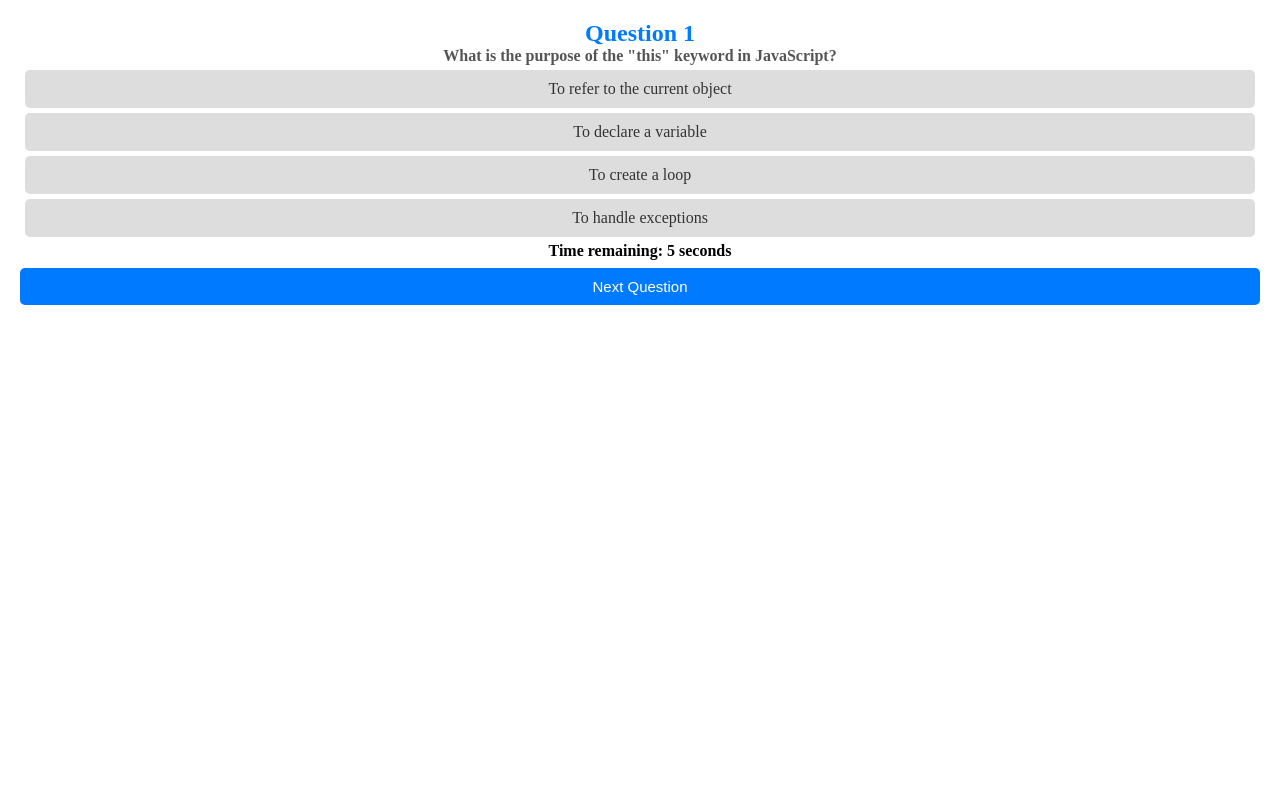
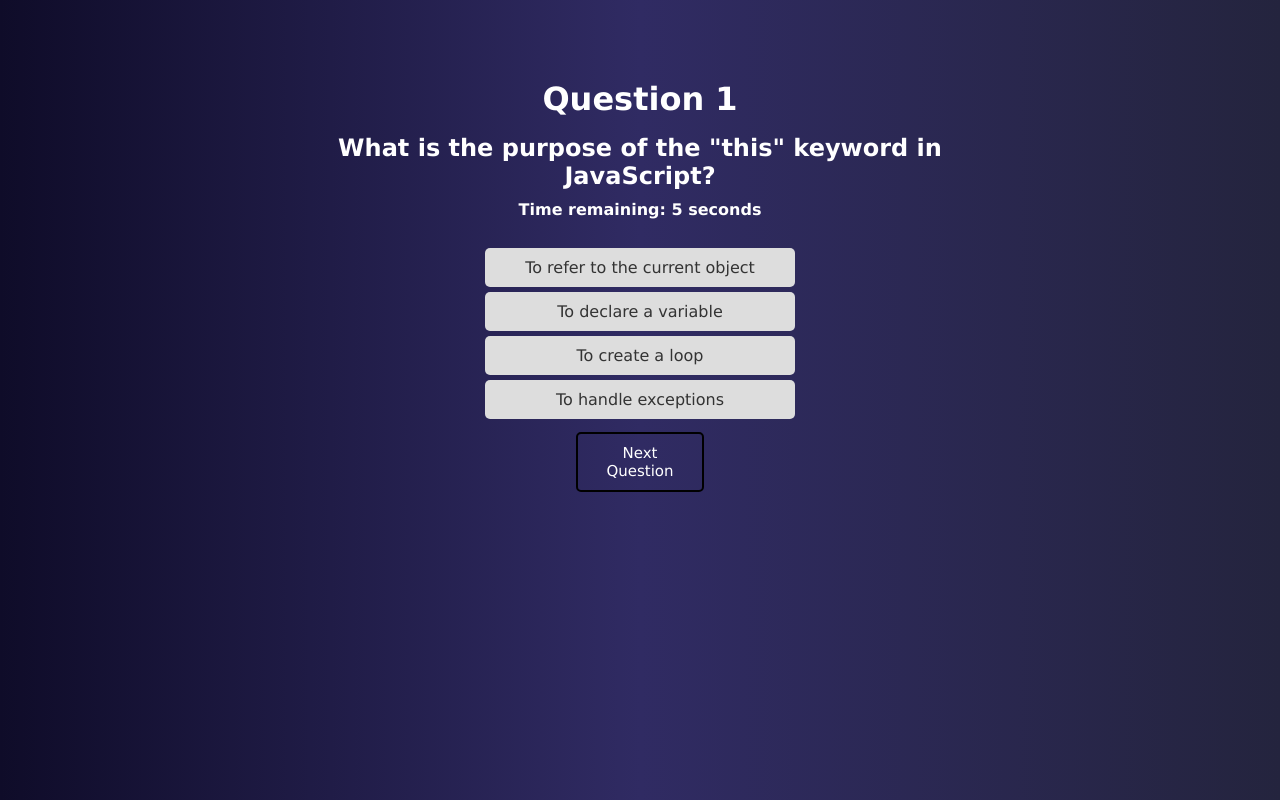
Before and after one commit to codinggita/DevDuel, a React (Create React App) app: page /quizz in a window 1280 px wide. Built offline with nearby package versions, Linux system fonts and the light colour scheme.

Commit message:
Implemented a design for a quiz and modified background of pages

```diff
--- a/src/Explore.css
+++ b/src/Explore.css
@@ -8,6 +8,7 @@
    display: flex;
    justify-content: center;
    align-items: center;
+
 }
 .explore-btn
 {
@@ -18,6 +19,15 @@
     width: 50%;
 
 }
+.explore-h1{
+    font-weight:900;
+    font-size: 7vh;
+    background: linear-gradient(to right, #fc4a1a, #f7b733);
+        -webkit-text-fill-color: transparent;
+    -webkit-background-clip: text;
+
+
+}
 #explore-h3
 {
     color: white;
@@ -26,7 +36,8 @@
     color: white;
     box-sizing: border-box;
     padding: 5px;
-    background-color: #332847;
+    /* background: linear-gradient(to left, #a8c0ff, #3f2b96);  */
+    background: linear-gradient(to right, #0f0c29, #302b63, #24243e);
     height: 100vh;
 
  }
@@ -37,3 +48,22 @@
     padding: 20px;
 
  }
+ .elplore-footer
+ {
+
+
+    display: flex;
+    justify-content: center;
+    align-items: center;
+    width: 100%;
+ }
+ .footer-inner
+ {
+    height: 5vh;
+    width: 90%;
+    background: linear-gradient(to right, #fc4a1a, #f7b733);
+    display: flex;
+    justify-content: center;
+    align-items: center;
+    border-radius: 10px;
+ }
--- a/src/Explore.js
+++ b/src/Explore.js
@@ -19,8 +19,8 @@ function Explore() {
       </div>
 
       <div className="explore-outer">
-        <h1 align="center">About this Game</h1>
-        <hr />
+        <h1 className="explore-h1"align="center">About this Quiz-Game</h1>
+
         <h3 id="explore-h3">
           <ul className="explore-ul">
             <li>
@@ -83,9 +83,10 @@ function Explore() {
             </li>
           </ul>
         </h3>
-        <hr></hr>
-        <footer>
+        <footer className="elplore-footer">
+          <div className="footer-inner">
           <h5 align="center">This Application is in Beta mode</h5>
+          </div>
         </footer>
       </div>
     </>
--- a/src/Form.css
+++ b/src/Form.css
@@ -33,32 +33,44 @@
    justify-content:center;
    align-items: center;
    height: 100vh;
+   /* background: linear-gradient(to right, #654ea3, #eaafc8);  */
+   background: linear-gradient(to right, #0f0c29, #302b63, #24243e);
+
   }
 .container {
     padding: 10px;
     margin-top: 20px;
     border: 2px solid black ;
   }
+  .container h1{
+    color: white;
+  }
 
 .container label
 {
-    font-size: 20px;
+    font-size: 3vh;
+
 }
 
 /* Full-width input fields */
   input[type=text], input[type=password] {
   width: 100%;
   padding: 15px;
-  /* margin: 5px 0 22px 0; */
   margin-top: 10px;
   margin-bottom: 10px;
   display: inline-block;
   border: none;
-  background: rgba(255, 255, 255, 0.6);
-  color: rgb(0, 0, 0);
+  background: transparent;
+  color:white;
   font-size: 20px;
+  border-bottom: 2px solid white;
+  outline: none;
 }
+.container label,::placeholder{
+  color: white;
+  padding: 30px;
 
+}
 
 hr {
   border: 1px solid #ff6700;
--- a/src/Form.jsx
+++ b/src/Form.jsx
@@ -75,7 +75,7 @@ theme: "dark",
           >
             <div className="container">
               <h1 align="center">Game Form</h1>
-              <hr />
+
 
               <label htmlFor="name"><b>Name</b></label>
               <input
@@ -111,24 +111,7 @@ theme: "dark",
 
               <br />
 
-              <label>
-                <input
-                  type="checkbox"
-                  defaultChecked={formData.remember}
-                  name="remember"
-                  style={{ marginBottom: '15px' }}
-                  onChange={handleChange}
-                />{' '}
-                Remember me
-              </label>
 
-              <p>
-                By filling your information, you agree to our{' '}
-                <a href="#" style={{ color: 'dodgerblue' }}>
-                  Terms & Privacy
-                </a>
-                .
-              </p>
 
               <div className="clearfix">
                 <button type="submit" className="btn-submit" >
--- a/src/index.css
+++ b/src/index.css
@@ -1,3 +1,8 @@
+*
+{
+  font-family:'Lucida Sans', 'Lucida Sans Regular', 'Lucida Grande', 'Lucida Sans Unicode', Geneva, Verdana, sans-serif;
+}
+
 body {
   margin: 0;
   font-family: -apple-system, BlinkMacSystemFont, 'Segoe UI', 'Roboto', 'Oxygen',
--- a/src/index.js
+++ b/src/index.js
@@ -1,4 +1,5 @@
 import React from "react";
+import "./index.css";
 import ReactDOM from "react-dom";
 import { BrowserRouter, Routes, Route } from "react-router-dom";
 import LandingPg from "./Landingpage";
--- a/src/quizz.css
+++ b/src/quizz.css
@@ -1,30 +1,66 @@
 .outer {
     text-align: center;
-    margin-top: 50px color="#333";
+    display: flex;
+    justify-content: center;
+    align-items: center;
+    height: 100vh;
+    /* background: #2980B9;  */
+    /* background: linear-gradient(to left, #FFFFFF, #6DD5FA, #2980B9);  */
+    background: linear-gradient(to right, #0f0c29, #302b63, #24243e);
 }
 
 .inner {
     background-color: '#f9f9f9';
-    padding: 20px;
+    width: 50%;
+    height: 80%;
 
 }
 
 .Question-heading {
-    color: #007bff;
+    color: white;
     font-weight: bold;
 }
 
 .question {
-    color: #555;
+    padding-top: 2vh;
+    display: flex;
+    justify-content: center;
+    align-items: center;
+    color: white;
     font-weight: bold;
+    font-size: 3vh;
+
+}
+.mcq-outer
+{
+    display: flex;
+    justify-content: center;
+    align-items: center;
 }
 
 .mcqs {
     list-style-type: none;
-    padding: 0;
+    margin-top: 3vh;
+    width: 50%;
 }
+.next-question-btn
+{
+    width: 20%;
+    color: white;
+    padding: 10px;
+    border-radius: 5px;
+    border: 2px solid black;
+    cursor: pointer;
+    background: transparent;
 
 
+}
+.time
+{
+    font-weight: bold;
+    color: white;
+    margin-top: 10px;
+}
 .final-score {
     color: #555;
 }
@@ -35,12 +71,18 @@
     border-radius: 10px;
     box-shadow: 0 0 10px rgba(0,0,0,.1);
 }
+.score
+{
+    color: white;
+}
 .quizz-completed{
-    color: #007bff;
+    color: white;
 }
 .restart
 {
-    background-color: #007bff;
+
+    background: linear-gradient(to left, #FFFFFF, #6DD5FA, #2980B9);
+
     color: #fff;
     padding: 10px;
     border-radius: 5px;
--- a/src/quizz.js
+++ b/src/quizz.js
@@ -223,8 +223,10 @@ const QuizzApp = () =>
     <div className='outer'>
       {currentQuestion < shuffledQuestions.length ? (
         <div className='inner'>
-          <h2 className='Question-heading'>Question {currentQuestion + 1}</h2>
+          <h1 className='Question-heading'>Question {currentQuestion + 1}</h1>
           <p className='question'>{shuffledQuestions[currentQuestion].question}</p>
+          <p className='time'>Time remaining: {timer} seconds</p>
+          <div className='mcq-outer'>
           <ul className='mcqs'  >
             {shuffledQuestions[currentQuestion].options.map((option, index) => (
               <li
@@ -247,24 +249,18 @@ const QuizzApp = () =>
               </li>
             ))}
           </ul>
+          </div>
 
           <div>
             {isCorrect !== null && (
-              <p style={{ color: isCorrect ? '#28a745' : '#dc3545', fontWeight: 'bold' }}>
+              <p style={{ color: isCorrect ? 'lightgreen' : 'red' ,fontSize:'3vh' }}>
                 {isCorrect ? 'Correct!' : 'Wrong!'} Your score: {score}
               </p>
             )}
-            <p style={{ fontWeight: 'bold' }}>Time remaining: {timer} seconds</p>
+
           </div>
-          <button
+          <button className='next-question-btn'
             onClick={handleNextQuestion}
-            style={{
-              backgroundColor: '#007bff',
-              color: '#fff',
-              padding: '10px',
-              borderRadius: '5px',
-              cursor: 'pointer',
-            }}
           >
             Next Question
           </button>
@@ -272,7 +268,7 @@ const QuizzApp = () =>
       ) : (
         <div  classname="result">
           <h2 className='quizz-completed'>Quiz Completed!</h2>
-          <p className='#555'>Your final score is: {score}</p>
+          <p className='score'>Your final score is: {score}</p>
           <button
             onClick={getRandomQuestions}
             className='restart'
```
